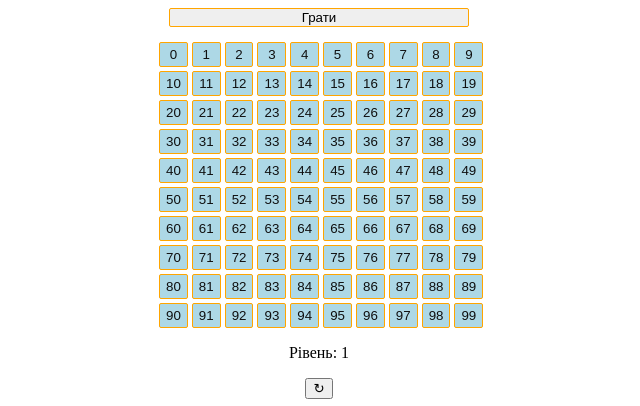
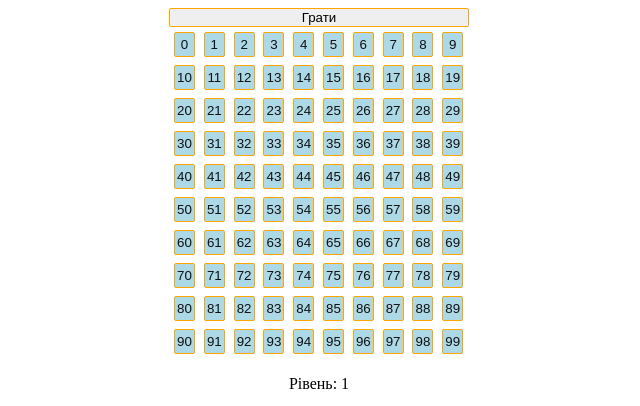
Before and after one commit to syniepolskyi/remember-sequence-game, a plain HTML site: page index.html in a window 1280 px wide. Shown: the top 406 px of the page, without its empty margins (321-961 px from the left). Drawn offline with Linux system fonts and the light colour scheme.

Commit message:
markup fix

```diff
--- a/css/main.css
+++ b/css/main.css
@@ -1,3 +1,7 @@
+* {
+    box-sizing: border-box;
+}
+
 .container {
     width: 100%;
     max-width: 320px;
@@ -58,20 +62,22 @@ button {
   }
 
 .cells {
-    max-width: 320px;
+    max-width: 300px;
     width: 100%;
-    margin-left: auto;
-    margin-right: auto;
-    margin-top: 15px;
-    display: grid;
-    grid-template-columns: 1fr 1fr 1fr 1fr 1fr 1fr 1fr 1fr 1fr 1fr;
-    gap: 4px;
+    border: 0;
+    margin: 0 auto;
+}
+
+.cells td {
+    padding: 3px;
+    border: 0;
 }
 
 .cell {
     display: flex;
     align-items: center;
     justify-content: center;
+    width: 21px;
     height: 25px;
     background-color: lightblue;
     color: #101010;
@@ -89,7 +95,8 @@ button {
 
 .start-btn {
     display: block;
-    width: 300px;
+    width: 100%;
+    max-width: 300px;
     margin-left: auto;
     margin-right: auto;
     border: 1px solid orange;
@@ -102,7 +109,8 @@ button {
 
 .howtoplay-video {
     display: block;
-    width: 300px;
+    width: 100%;
+    max-width: 300px;
     margin-left: auto;
     margin-right: auto;
     margin-top: 10px;
--- a/index.html
+++ b/index.html
@@ -12,8 +12,9 @@
     <section class="game-section">
         <div class="container">
             <button type="button" class="start-btn">Грати</button>
-            <div class="cells">
-            </div>
+            <table class="cells">
+                <tbody></tbody>
+            </table>
             <p class="level">Рівень: <span>1</span></p>
             <p class="reload-level-container"><button type="button" class="reload-level">&#x21bb;</button></p>
             <video autoplay loop muted class="howtoplay-video">
--- a/js/main.js
+++ b/js/main.js
@@ -1,13 +1,25 @@
 
-const cellsRef = document.querySelector(".cells")
+const cellsRef = document.querySelector(".cells tbody")
 const btnRef = document.querySelector(".start-btn")
 
-Array.from(Array(100).keys()).forEach((el) => {
+
+
+Array.from(Array(10).keys()).forEach((el) => {
     setTimeout(() => {
-        cellsRef.innerHTML += `<button type="button" class="cell" data-idx="${el}" disabled>${el}</button>`
+        let markup = "<tr>"
+        Array.from(Array(10).keys()).forEach((el2) => {
+            markup += `<td>`
+            +`<button type="button" class="cell" data-idx="${el*10 + el2}" disabled>`
+            +`${el*10 + el2}`
+            +`</button>`
+            +`</td>`
+        })
+        markup += "</tr>"
+        cellsRef.innerHTML += markup
     }, 10 + el*10)
-},'')
+})
 
+cellsRef.innerHTML += "</tr>"
 
 let seconds = 5
 let level = +localStorage.getItem("level") || 1
@@ -145,3 +157,5 @@ document.querySelector(".reload-level").addEventListener("click", (ev) => {
     document.querySelector(".level > span").textContent = level
     localStorage.removeItem("level")
 })
+
+document.querySelector('video').play();
```
